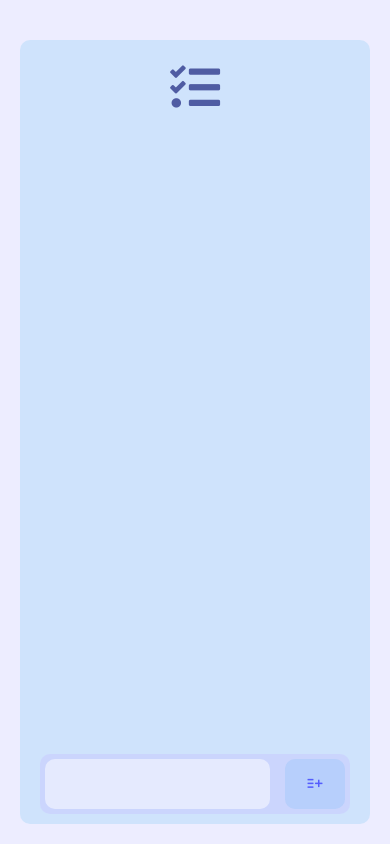
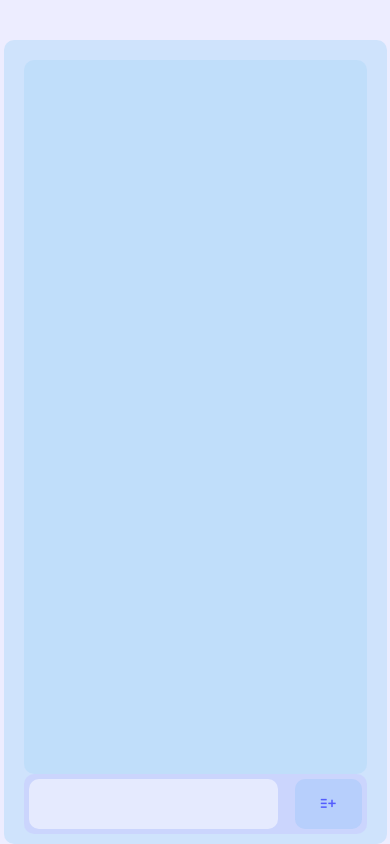
Before and after one commit to glp-92/React-Native-Apps, a React Native app in the folder tasklist/: screen / in a window 390 px wide. Built offline with nearby package versions, Linux system fonts and the light colour scheme.

Commit message:
tasklist on separated component

```diff
--- a/tasklist/App.js
+++ b/tasklist/App.js
@@ -1,32 +1,22 @@
 //import { StatusBar } from 'expo-status-bar';
-import { StyleSheet, View, TextInput, TouchableOpacity, ScrollView } from 'react-native';
+import { StyleSheet, View, TextInput, TouchableOpacity, ScrollView, useWindowDimensions } from 'react-native';
+import { useState, useEffect } from 'react';
+import { Entypo } from '@expo/vector-icons';
+import TaskList from './components/TaskList';
 import AsyncStorage from '@react-native-async-storage/async-storage';
-import { useState, useEffect } from 'react';
-import { Entypo, FontAwesome5 } from '@expo/vector-icons';
-
-import Task from './components/Task';
-
-
-const saveTaskArr = async (list) => {
-  try {
-    // Convierte el array de strings en formato JSON antes de almacenarlo
-    const jsonList = JSON.stringify(list);
-    await AsyncStorage.setItem('taskAPPList', jsonList);
-    /*console.log(list);
-    console.log('Lista guardada exitosamente');*/
-  } catch (error) {
-    console.log('Error al guardar la lista:', error);
-  }
-};
 
 
 export default function App() {
+  const [taskArr, setTaskArr] = useState([]);
   const [inputTask, setInputTask] = useState("");
-  const [taskArr, setTaskArr] = useState([]);
+  useEffect(() => {
+    fetchStoredTaskList();
+  }, []);
 
-  const fetchStoredList = async () => {
+
+  const fetchStoredTaskList = async () => {
     try {
-      const storedList = await AsyncStorage.getItem('taskAPPList');
+      const storedList = await AsyncStorage.getItem("taskAPPList");
       if (storedList !== null) {
         const parsedList = JSON.parse(storedList);
         setTaskArr(parsedList);
@@ -36,37 +26,36 @@ export default function App() {
     }
   };
 
-  useEffect(() => {
-    fetchStoredList();
-  }, []);
+
+  const saveTaskList = async (list) => {
+    try {
+      // Convierte el array de strings en formato JSON antes de almacenarlo
+      const jsonList = JSON.stringify(list);
+      await AsyncStorage.setItem("taskAPPList", jsonList);
+      /*console.log(list);
+      console.log('Lista guardada exitosamente');*/
+    } catch (error) {
+      console.log('Error al guardar la lista:', error);
+    }
+  };
+
 
   const addTaskToList = () => {
     if ((inputTask) != "") {
       const updatedTasks = [...taskArr, inputTask]
       setTaskArr(updatedTasks);
-      saveTaskArr(updatedTasks);
+      saveTaskList(updatedTasks);
       setInputTask("");
     }
   }
 
-  const deleteTaskFromList = (index) => {
-    setTaskArr(prevTaskArr => {
-      const updatedTasks = [...prevTaskArr];
-      updatedTasks.splice(index, 1);
-      saveTaskArr(updatedTasks);
-      return updatedTasks;
-    });
-  };
 
   return (
     <View style={styles.container}>
       <View style={styles.tasksWrapper}>
-        <FontAwesome5 name="tasks" size={24} color="black" style = {styles.calendarIcon}/>
-        <ScrollView style = {styles.tasks}>
-          {taskArr.map((task, index) => (
-            <Task key={index} id = {index} text={task} deleteTask={() => deleteTaskFromList(index)}/>
-          ))}
-        </ScrollView>
+
+        <TaskList id = "taskAPPList" saveTaskList = {saveTaskList} setTaskArr = {setTaskArr} taskList = {taskArr}/>
+
         <View style = {styles.addItem}>
           <TextInput
             style={styles.input}
@@ -78,17 +67,19 @@ export default function App() {
             <Entypo name="add-to-list" size={15} color="black" style = {styles.addIcon}/>
           </TouchableOpacity>
         </View>
+
       </View>
     </View>
   );
 }
+
 
 const styles = StyleSheet.create({
   container: {
     flex: 1,
     backgroundColor: 'rgba(220, 220, 255, 0.5)',
     paddingTop: 40,
-    padding: 20,
+    padding: 0,
     alignItems: 'center',
   },
   tasksWrapper: {
--- /dev/null
+++ b/tasklist/components/TaskList.js
@@ -0,0 +1,43 @@
+import { useState, useEffect } from 'react';
+import { StyleSheet, View, ScrollView } from 'react-native';
+
+import Task from './Task';
+
+
+const TaskList = (props) => {
+
+    const deleteTaskFromList = (index) => {
+        props.setTaskArr(prevTaskArr => {
+            const updatedTasks = [...prevTaskArr];
+            updatedTasks.splice(index, 1);
+            props.saveTaskList(updatedTasks);
+            return updatedTasks;
+        });
+    };
+
+    return (
+        <View style={styles.tasksWrapper}>
+            <ScrollView style = {styles.tasks}>
+                {props.taskList.map((task, index) => (
+                <Task key={index} id = {index} text={task} deleteTask={() => deleteTaskFromList(index)}/>
+                ))}
+            </ScrollView>
+        </View>
+    );
+};
+
+
+const styles = StyleSheet.create({
+    tasksWrapper: {
+        backgroundColor: 'rgba(178, 218, 250, 0.5)',
+        borderRadius: 10,
+        paddingTop: 20,
+        paddingHorizontal: 20,
+        flex: 1,
+      },
+      tasks: {
+        marginBottom: 16,
+      },
+});
+
+export default TaskList;
```
Also changed, not shown: tasklist/package.json (+7 -5 lines), 1 other file (tests, documents, lock files or other folders).
